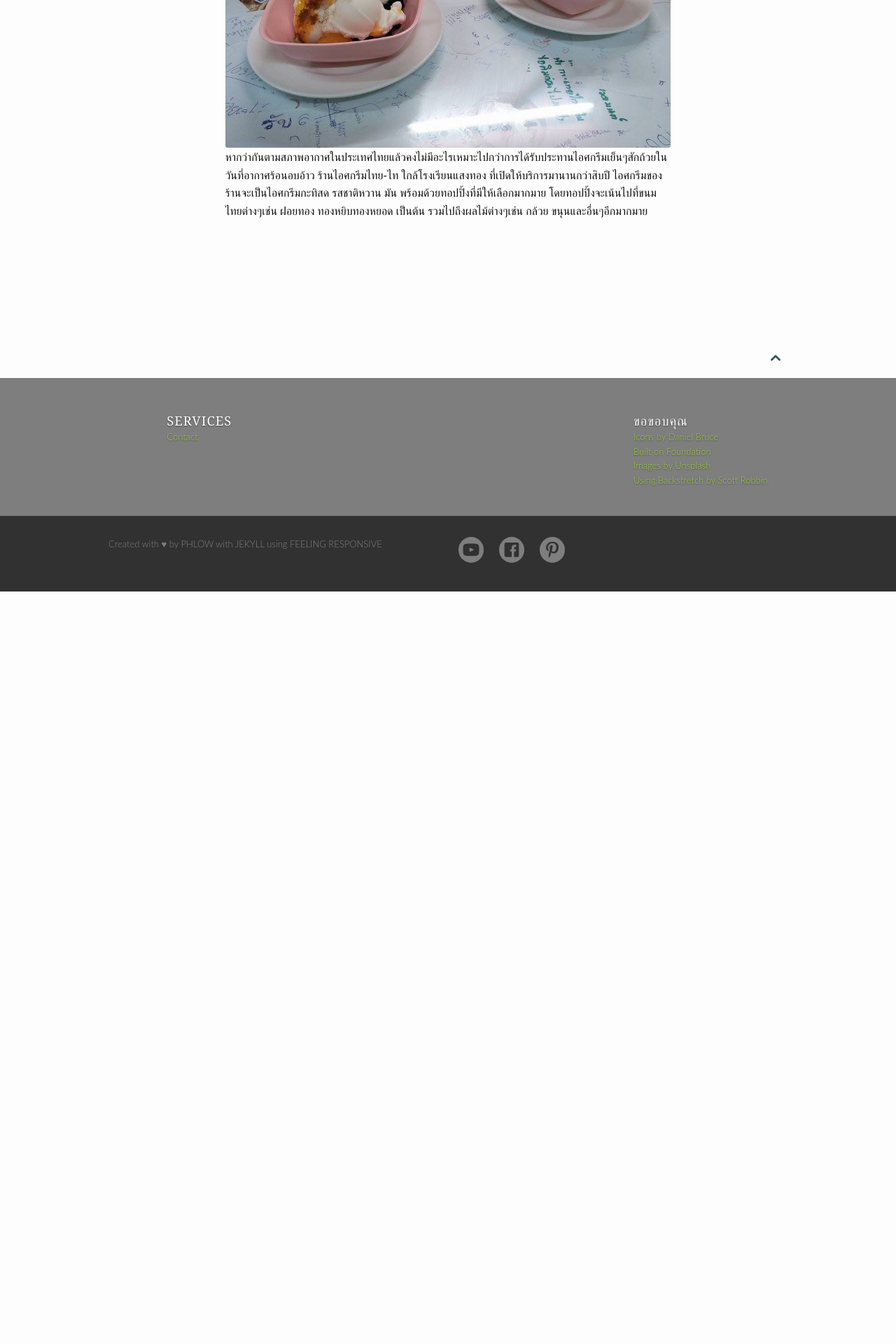
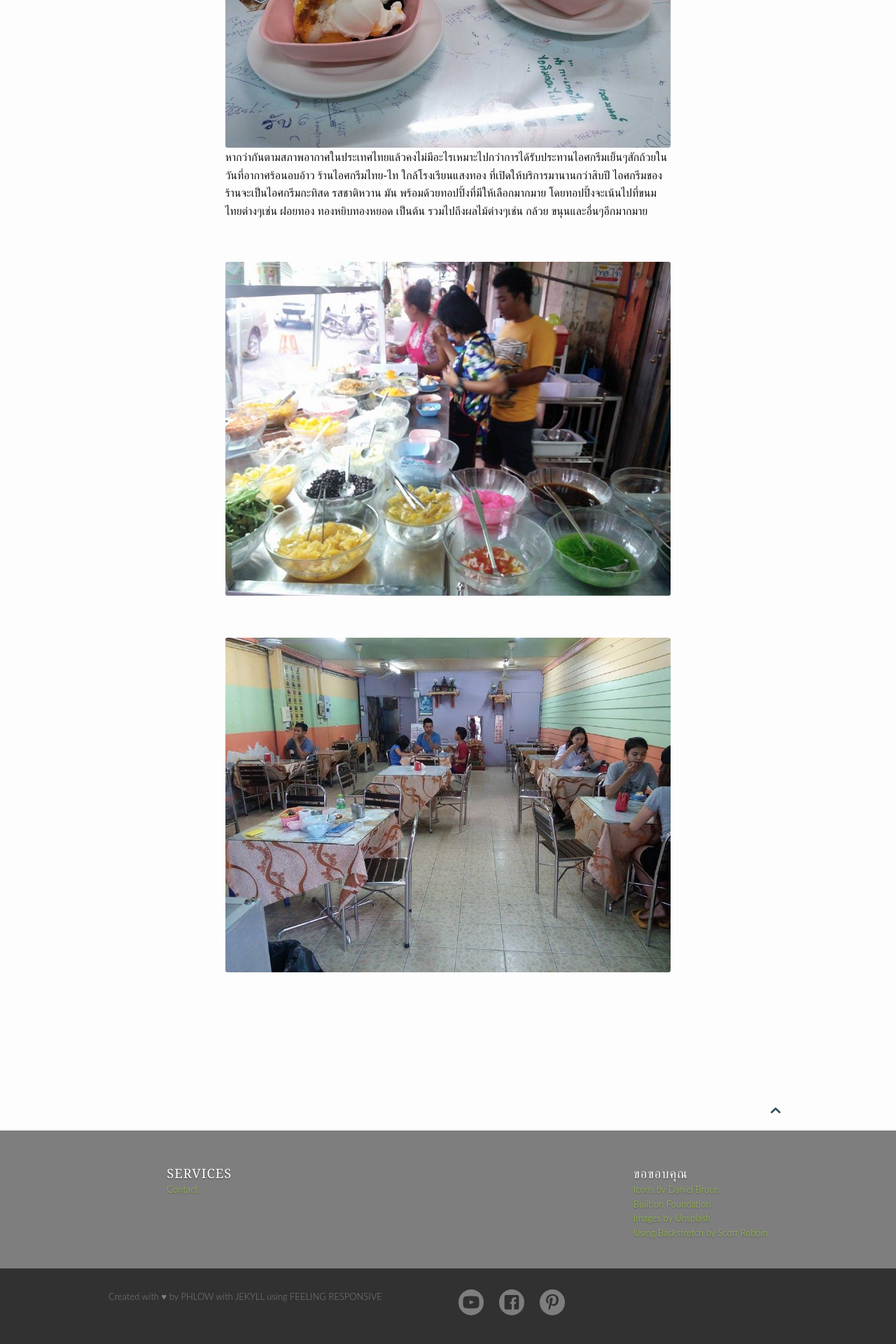
Before and after one commit to hatyairoiroi/hatyairoiroi.github.io, a Jekyll site: the page built from pages/ไทยไท.md, in a window 1280 px wide. Shown: the part 779-2699 px from the top of the page at 70% size. Built offline with Jekyll 4.4.1, drawn with Linux system fonts in a browser that asks for light colours; before the commit the page ends 1624 px from its top, so only the background shows below that.

Commit message:
Update ไทยไท.md

```diff
--- a/pages/ไทยไท.md
+++ b/pages/ไทยไท.md
@@ -9,3 +9,4 @@ permalink: "/ไทยไท/"
 ---
 <img class="t60" src="{{ site.url }}/images/ไทยไท1.jpg">
 	หากว่ากันตามสภาพอากาศในประเทศไทยแล้วคงไม่มีอะไรเหมาะไปกว่าการได้รับประทานไอศกรีมเย็นๆสักถ้วยในวันที่อากาศร้อนอบอ้าว ร้านไอศกรีมไทย-ไท ใกล้โรงเรียนแสงทอง ที่เปิดให้บริการมานานกว่าสิบปี ไอศกรีมของร้านจะเป็นไอศกรีมกะทิสด รสชาติหวาน มัน พร้อมด้วยทอปปิ้งที่มีให้เลือกมากมาย โดยทอปปิ้งจะเน้นไปที่ขนมไทยต่างๆเช่น ฝอยทอง  ทองหยิบทองหยอด เป็นต้น รวมไปถึงผลไม้ต่างๆเช่น กล้วย ขนุนและอื่นๆอีกมากมาย
+<img class="t60" src="{{ site.url }}/images/ไทยไท2.jpg"> <img class="t60" src="{{ site.url }}/images/ไทยไท3.jpg">
```
